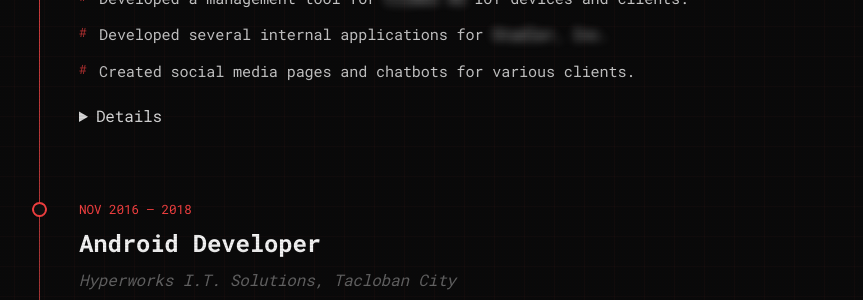
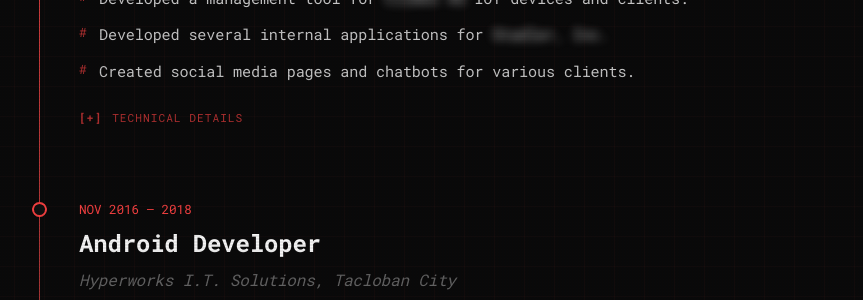
Before and after one commit to 0xb01/0xb01.github.io, a Jekyll site: the page built from work.html, in a window 1280 px wide and 900 px high, scrolled down 394 px. Shown: the part 150-450 px from the top of the window, without its empty margins (196-1059 px from the left). Built offline with Jekyll 4.4.1, drawn with Linux system fonts in a browser that asks for light colours.

Commit message:
Add 'Technical Details' summary to work section
Add a <summary>Technical Details</summary> to the details element in work.html for a visible section heading; regenerate site output (_site/work/index.html). The site feed (_site/feed.xml) was also updated (build timestamp refreshed).

```diff
--- a/work.html
+++ b/work.html
@@ -19,6 +19,7 @@
             <li>Created social media pages and chatbots for various clients.</li>
         </ul>
         <details>
+            <summary>Technical Details</summary>
             <div class="tech-stack">
                 <span class="tech-tag">C</span>
                 <span class="tech-tag">C#</span>
```
Also changed, not shown: 2 other files.
